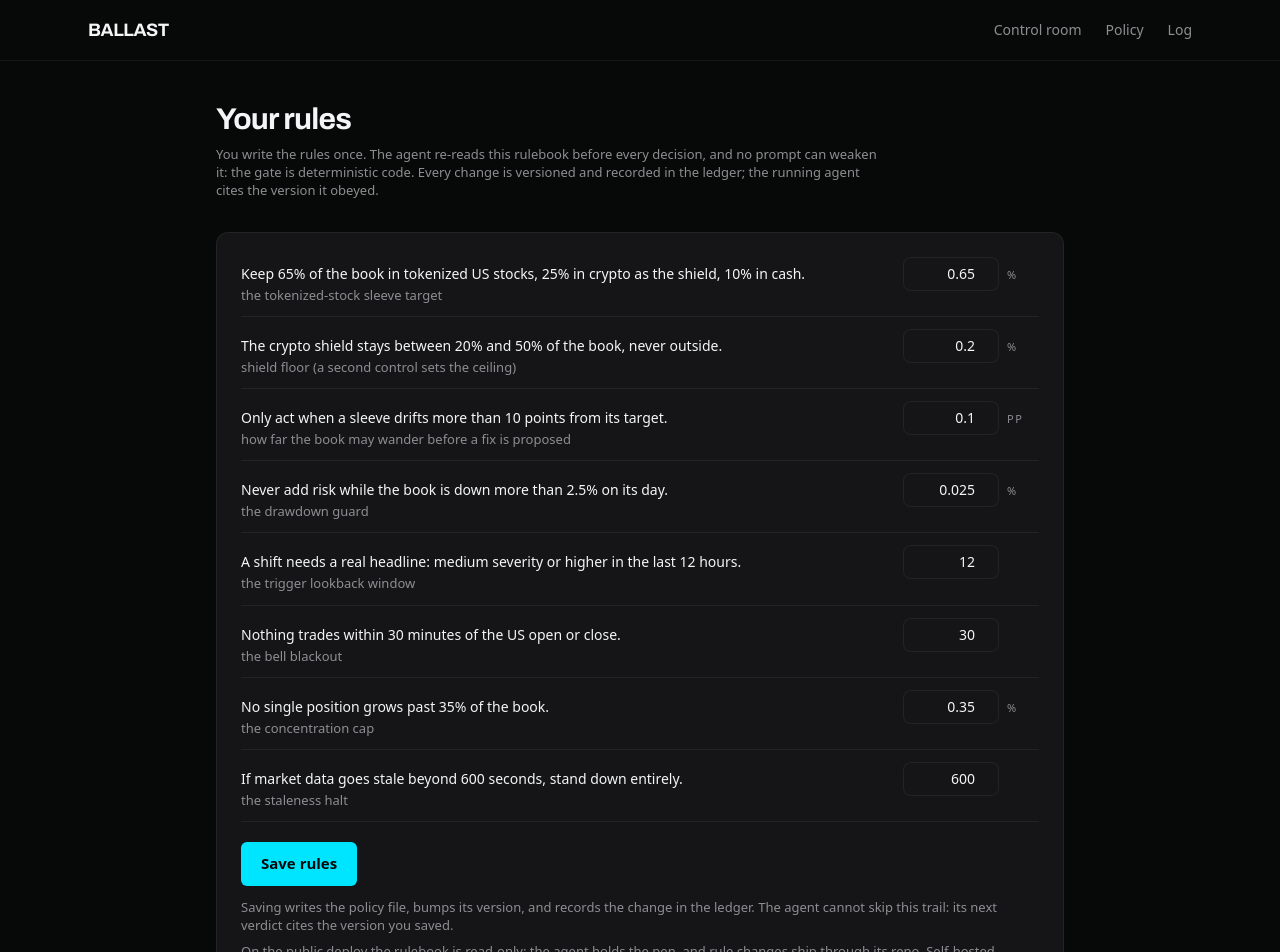
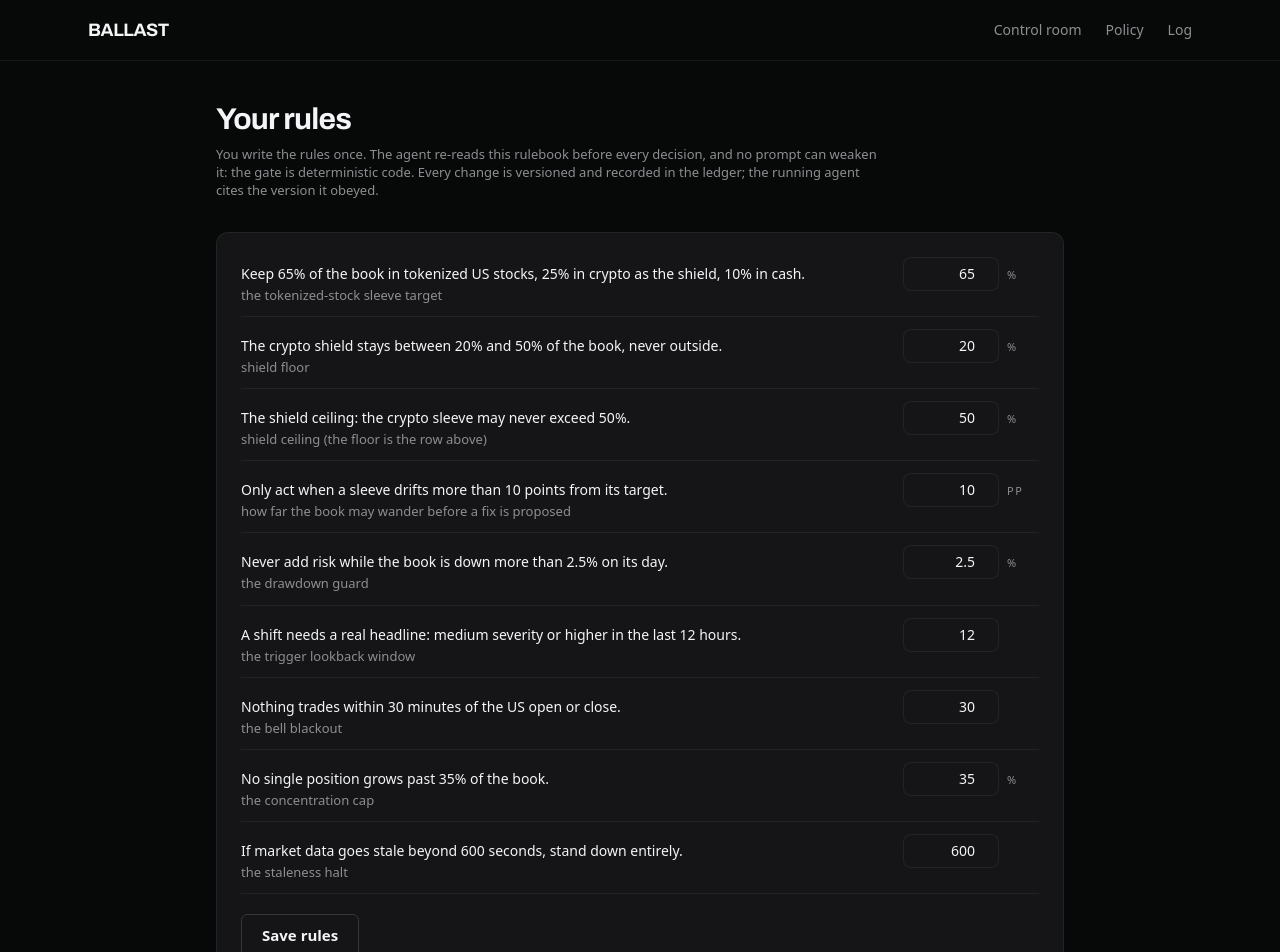
Before and after one commit to A-Raphie/ballast, a Next.js app: page /policy in a window 1280 px wide. Shown: the top 952 px of the page. Built offline with nearby package versions, Linux system fonts and the light colour scheme; a web font is replaced by a local one.

Commit message:
audit burn-down: diversified rToken builds (deadlock fix), deny reasons inline, verdict-accurate log lines, human-unit rule editor with ceiling control, honest standing-by copy, bigger diamond targets; audit: Nielsen 17/40 baseline, website-audit full battery

```diff
--- a/agent/executor.ts
+++ b/agent/executor.ts
@@ -40,8 +40,11 @@ export async function execute(
 
   // Generic mapping: the DESTINATION sleeve is bought into, the SOURCE sleeve
   // is sold out of. USDT as source/destination is a cash move, not an order.
+  // The proposal may pin the concrete instrument (diversified rToken builds).
   const buy = proposal.to === "crypto" || proposal.to === "rtoken-sleeve";
-  const target = buy
+  const target = proposal.symbol
+    ? proposal.symbol
+    : buy
       ? proposal.to === "crypto"
         ? "BTCUSDT"
         : "RNVDAUSDT"
--- a/agent/types.ts
+++ b/agent/types.ts
@@ -21,6 +21,7 @@ export interface MacroEvent {
 export interface ProposalEvent {
   kind: "proposal";
   id?: string; // decision id; verdicts and orders link back via this
+  symbol?: string; // concrete instrument when the destination sleeve maps to one
   proposer: "llm" | "threshold-fallback";
   action: "shift";
   from: string;
--- a/app/components/kit.tsx
+++ b/app/components/kit.tsx
@@ -93,14 +93,14 @@ export function StatStrip({
   );
 }
 
-export function AgentDot({ live }: { live: boolean }) {
+export function AgentDot({ live, note }: { live: boolean; note?: string }) {
   return (
     <span className="inline-flex items-center gap-2">
       <span
         className={`inline-block h-2 w-2 rounded-full ${live ? "bg-[var(--decision)]" : "bg-[var(--text-muted)]"}`}
         aria-hidden
       />
-      <span className="micro">{live ? "Ballast on shift" : "standing by"}</span>
+      <span className="micro">{live ? "Ballast on shift" : note ?? "standing by"}</span>
     </span>
   );
 }
--- a/app/components/watch-floor.tsx
+++ b/app/components/watch-floor.tsx
@@ -105,7 +105,8 @@ export function WatchFloor({
                 stroke="var(--bg-base)"
                 strokeWidth={1.5}
               />
-              <rect x={x - 12} y={y - 12} width={24} height={24} fill="transparent" />
+              <rect x={x - 9} y={y - 9} width={18} height={18} transform={`rotate(45 ${x} ${y})`} fill="transparent" />
+              <circle cx={x} cy={y} r={20} fill="transparent" />
             </g>
           );
         })}
--- a/app/control-room/page.tsx
+++ b/app/control-room/page.tsx
@@ -26,7 +26,7 @@ export default async function ControlRoom() {
         </div>
         <div className="flex items-center gap-3">
           <Chip>{executionMode() === "paper" ? "paper fills · demo env" : "paper book · simulated fills"}</Chip>
-          <AgentDot live={live} />
+          <AgentDot live={live} note={live ? undefined : "sensing every 15 min"} />
         </div>
       </div>
 
@@ -80,6 +80,9 @@ export default async function ControlRoom() {
                     {d.proposal ? `${d.proposal.from.replace("-", " ")} → ${d.proposal.to.replace("-", " ")}` : "decision"}
                   </div>
                   <div className="num caption">{new Date(d.ts).toISOString().replace("T", " ").slice(0, 16)} UTC</div>
+                  {d.failing && d.failing.length > 0 && (
+                    <div className="caption text-[var(--text-muted)]">blocked by {d.failing.join(", ")}</div>
+                  )}
                 </div>
                 <span
                   className={`text-sm font-bold ${
--- a/app/log/page.tsx
+++ b/app/log/page.tsx
@@ -69,8 +69,15 @@ function summarize(e: any): string {
       return `[${e.severity}] ${e.headline}`;
     case "proposal":
       return `${e.proposer}: ${e.from} -> ${e.to} ${(e.ratio * 100).toFixed(0)}%`;
-    case "verdict":
-      return `${e.result}: ${e.clauses.map((c: any) => c.id).join(", ")}`;
+    case "verdict": {
+      if (e.result === "allow") return "allow: all clauses passed";
+      if (e.result === "halt") {
+        const missing = e.clauses.filter((c: any) => c.pass === null).map((c: any) => c.id);
+        return `halt: unmeasurable ${missing.join(", ")}`;
+      }
+      const failed = e.clauses.filter((c: any) => c.pass === false).map((c: any) => c.id);
+      return `deny: blocked by ${failed.join(", ")}`;
+    }
     case "order":
       return `${e.execution} ${e.side} ${e.symbol}`;
     default:
--- a/app/page.tsx
+++ b/app/page.tsx
@@ -28,10 +28,10 @@ export default async function Landing() {
           Paper book. Real prices. Simulated fills, labeled on every line.
         </p>
         <div className="mt-8 flex items-center justify-center gap-4">
-          <Link href="/control-room" className="btn btn-primary">
+          <Link href="/control-room" className="btn btn-primary whitespace-nowrap">
             Open the control room
           </Link>
-          <Link href="/policy" className="btn btn-ghost">
+          <Link href="/policy" className="btn btn-ghost whitespace-nowrap">
             Read the policy
           </Link>
         </div>
--- a/app/policy/page.tsx
+++ b/app/policy/page.tsx
@@ -21,7 +21,12 @@ export default async function PolicyPage() {
     },
     {
       rule: `The crypto shield stays between ${pct(k.hedgeBandMin)} and ${pct(k.hedgeBandMax)} of the book, never outside.`,
-      knob: { key: "hedgeBandMin", group: "knobs", value: k.hedgeBandMin, format: "pct", step: 1, hint: "shield floor (a second control sets the ceiling)" },
+      knob: { key: "hedgeBandMin", group: "knobs", value: k.hedgeBandMin, format: "pct", step: 1, hint: "shield floor" },
+      clauses: ["B3-hedge-band"],
+    },
+    {
+      rule: `The shield ceiling: the crypto sleeve may never exceed ${pct(k.hedgeBandMax)}.`,
+      knob: { key: "hedgeBandMax", group: "knobs", value: k.hedgeBandMax, format: "pct", step: 1, hint: "shield ceiling (the floor is the row above)" },
       clauses: ["B3-hedge-band"],
     },
     {
--- a/app/policy/policy-editor.tsx
+++ b/app/policy/policy-editor.tsx
@@ -4,6 +4,9 @@
 // policy.json through /api/policy, which validates, bumps the version, and
 // appends a policy_change event to the ledger. The running agent obeys the new
 // numbers on its next tick (15 min cadence).
+// Unit scaling: pct and pp knobs DISPLAY in human units (65, 2.5, 10) and save
+// as fractions (0.65, 0.025, 0.1) — the UI never shows a raw fraction next to
+// a "%" or "pp" label.
 
 import { useState } from "react";
 import { useRouter } from "next/navigation";
@@ -13,10 +16,15 @@ interface Knob {
   group: "targets" | "knobs";
   rule: string;
   hint: string;
-  value: number;
+  value: number; // stored fraction / raw seconds
   format: "pct" | "num" | "pp";
   step: number;
 }
+
+const toDisplay = (v: number, format: Knob["format"]) =>
+  format === "pct" || format === "pp" ? Math.round(v * 100 * 100) / 100 : v;
+const toStored = (v: number, format: Knob["format"]) =>
+  format === "pct" || format === "pp" ? v / 100 : v;
 
 export function PolicyEditor({
   knobs,
@@ -25,7 +33,7 @@ export function PolicyEditor({
 }) {
   const router = useRouter();
   const [values, setValues] = useState<Record<string, number>>(
-    Object.fromEntries(knobs.map((k) => [`${k.group}.${k.key}`, k.value])),
+    Object.fromEntries(knobs.map((k) => [`${k.group}.${k.key}`, toDisplay(k.value, k.format)])),
   );
   const [status, setStatus] = useState<{ kind: "idle" | "saving" | "ok" | "error"; message?: string }>({ kind: "idle" });
 
@@ -34,9 +42,9 @@ export function PolicyEditor({
   async function save() {
     setStatus({ kind: "saving" });
     const body: Record<string, Record<string, number>> = { targets: {}, knobs: {} };
-    for (const [id, v] of Object.entries(values)) {
-      const [group, key] = id.split(".");
-      body[group][key] = v;
+    for (const k of knobs) {
+      const id = `${k.group}.${k.key}`;
+      body[k.group][k.key] = toStored(values[id], k.format);
     }
     try {
       const res = await fetch("/api/policy", {
@@ -86,7 +94,7 @@ export function PolicyEditor({
         })}
       </div>
       <div className="mt-5 flex items-center gap-4">
-        <button onClick={save} disabled={status.kind === "saving"} className="btn btn-primary">
+        <button onClick={save} disabled={status.kind === "saving"} className="btn btn-ghost font-semibold">
           {status.kind === "saving" ? "Saving…" : "Save rules"}
         </button>
         {status.kind === "ok" && <span className="caption text-[var(--status-pass)]">{status.message}</span>}
--- a/lib/ledger.ts
+++ b/lib/ledger.ts
@@ -20,6 +20,7 @@ export interface Decision {
   verdict?: VerdictEvent;
   order?: OrderEvent;
   ts: number;
+  failing?: string[]; // clause ids that failed (deny) or blocked (halt), for one-glance reasons
 }
 
 export interface LedgerView {
@@ -66,6 +67,8 @@ export async function readLedger(): Promise<LedgerView> {
       const v = e as VerdictEvent;
       const d = decisions.get(v.proposalId) ?? { id: v.proposalId, ts: v.ts };
       d.verdict = v;
+      d.failing = v.clauses.filter((c) => c.pass === false).map((c) => c.id);
+      if (v.result === "halt") d.failing = v.clauses.filter((c) => c.pass === null).map((c) => c.id);
       decisions.set(v.proposalId, d);
       for (const c of v.clauses) {
         const s = (clauseStats[c.id] ??= { pass: 0, fail: 0, halt: 0 });
```
Also changed, not shown: agent/propose.ts (+18 -1 lines). Lines whose indentation alone changed are shown as unchanged.
